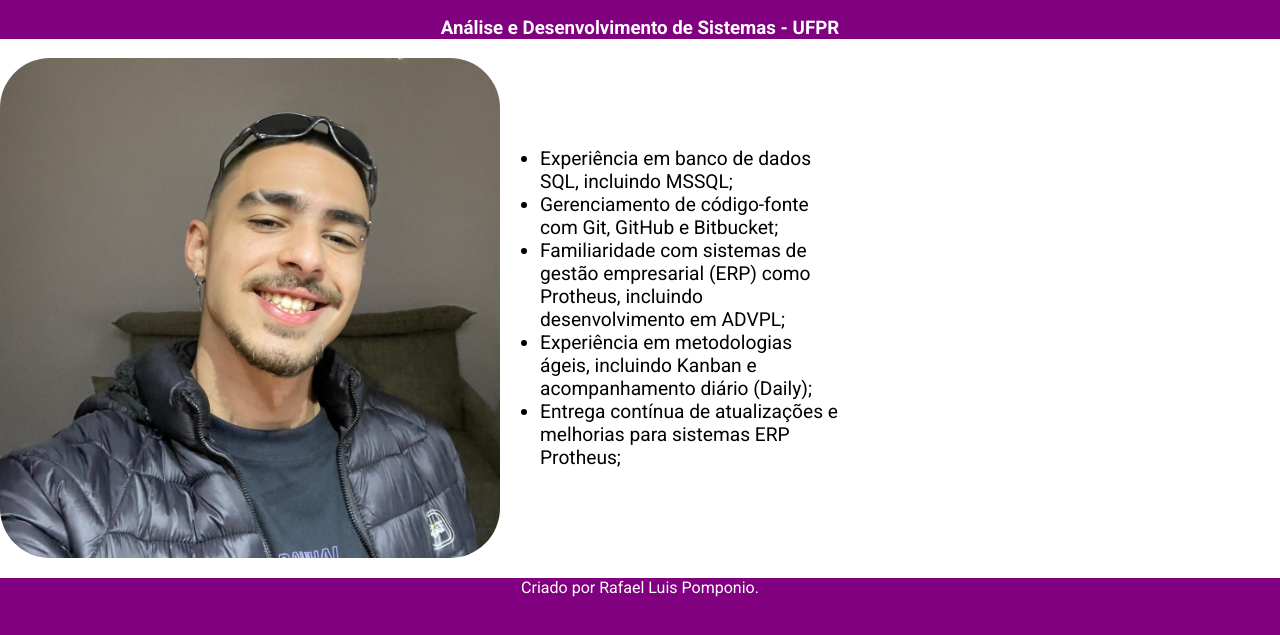
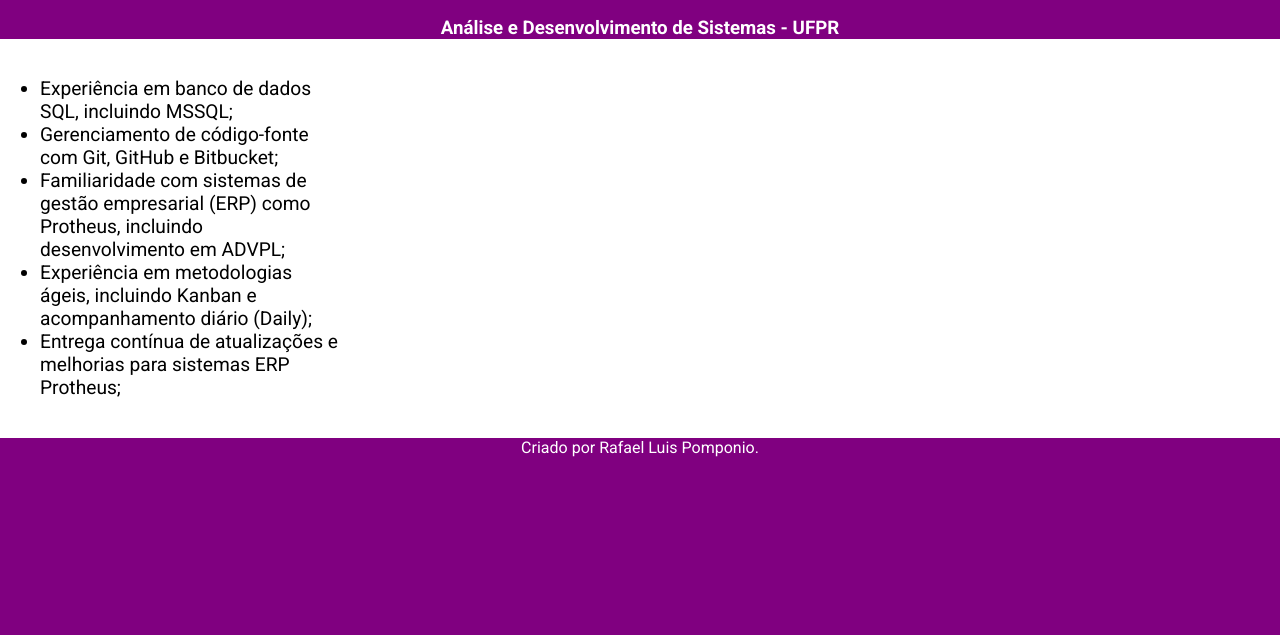
Before and after one commit to pompssss/pagina-pessoal, a plain HTML site: page index.html in a window 1280 px wide. Shown: the part 89-724 px from the top of the page. Drawn offline with Linux system fonts and the light colour scheme; a web font is replaced by a local one.

Commit message:
Retirando a foto

```diff
--- a/index.html
+++ b/index.html
@@ -14,7 +14,7 @@
         <h3>Análise e Desenvolvimento de Sistemas - UFPR</h3>
     </header>
     <section>
-        <img src="img.jpg" alt="euzinho da silva sauro">
+        <!-- <img src="img.jpg" alt="euzinho da silva sauro"> -->
         <ul>
             <li> Experiência em banco de dados SQL, incluindo MSSQL;</li>
             <li>Gerenciamento de código-fonte com Git, GitHub e Bitbucket;</li>
```
